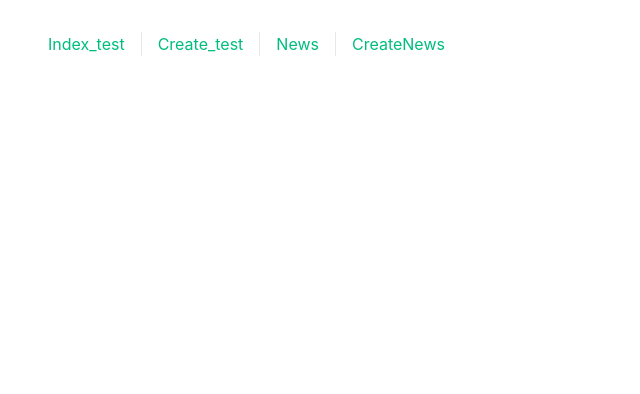
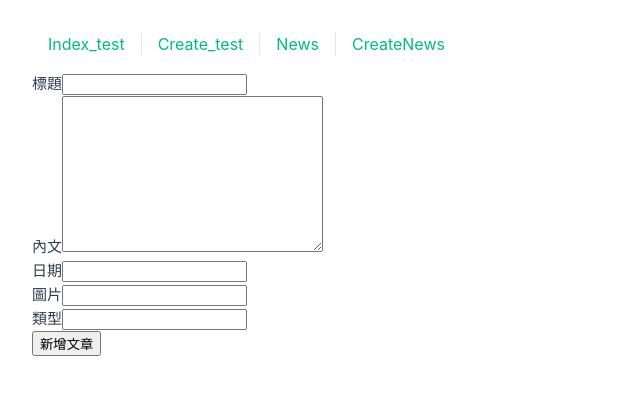
Before and after one commit to chenyj1999/front, a Vue app: page /updateNews in a window 1280 px wide. Shown: the top 394 px of the page, without its empty margins (0-640 px from the left). Built offline with nearby package versions, Linux system fonts and the light colour scheme; no server answers.

Commit message:
News_221018

```diff
--- a/src/router/index.js
+++ b/src/router/index.js
@@ -5,6 +5,7 @@ import CreateView from '../views/CreateView.vue'
 import UpdateView from '../views/UpdateView.vue'
 import AllNews from '../views/news/AllNews.vue'
 import CreateNews from '../views/news/CreateNews.vue'
+import UpdateNews from '../views/news/UpdateNews.vue'
 
 const router = createRouter({
   history: createWebHistory(import.meta.env.BASE_URL),
@@ -48,6 +49,11 @@ const router = createRouter({
       name: 'createNews',
       component: CreateNews
     },
+    {
+      path: '/updateNews',
+      name: 'updateNews',
+      component: UpdateNews
+    },
   ]
 })
 
--- a/src/views/UpdateView.vue
+++ b/src/views/UpdateView.vue
@@ -1,22 +1,30 @@
-<script>
-export default {
-    props: {
-        user: {
-            type: String,
-        },
-    },
-    computed: {
-        userData() {
-            return this.user;
-        },
-    },
-};
+<script setup>
+import { ref, reactive, computed } from 'vue';
+import axios from 'axios';
+let apiResult = reactive({
+    data: [{
+        "title": "",
+        "content": "",
+        "date": "",
+        "image": "",
+        "type": "",
+    }]
+});
+if (this.$route.query.id) {
+    queryData.url = this.$route.query.id;
+}
 </script>
 
 
 <template>
-    <div>
-        {{userData}}
-        sadf
+    {{this.$route.query.id}}
+    <div class="form-group">
+        <label>Name</label>
+        <input type="text" class="form-control" >
     </div>
+    <div class="form-group">
+        <label>Detail</label>
+        <input type="text" class="form-control">
+    </div>
+    <button type="submit" class="btn btn-primary">Update</button>
 </template>
--- a/src/views/news/AllNews.vue
+++ b/src/views/news/AllNews.vue
@@ -2,11 +2,15 @@
 <script setup>
 import axios from 'axios';
 import { ref, reactive, computed } from 'vue';
-import router from '@/router'
+
 let apiResult = reactive({
     data: [{
         "id": "",
-        "title": ""
+        "title": "",
+        "content": "",
+        "date": "",
+        "image": "",
+        "type": ""
     }]
 });
 
@@ -16,15 +20,17 @@ axios
         apiResult.data = res.data
         console.log(apiResult.data);
     })
-    .catch(function (error) { // 请求失败处理
-        console.log(error);
-    });
+    .catch((error) => console.log(error));
+
 function Delete(id) {
     axios({
         method: 'delete',
         url: 'http://127.0.0.1:8000/api/' + id
     })
-        .then((response) => alert("刪除成功"))
+        .then((res) => {
+            alert("刪除成功");
+            location.reload()
+        })
         .catch((error) => console.log(error))
 }
 </script>
@@ -41,6 +47,7 @@ function Delete(id) {
             <th>date</th>
             <th>image</th>
             <th>type</th>
+            <th>update</th>
             <th>delete</th>
         </tr>
         <tr v-for="(item,index) in apiResult.data">
@@ -50,6 +57,7 @@ function Delete(id) {
             <td>{{item.date}}</td>
             <td>{{item.image}}</td>
             <td>{{item.type}}</td>
+            <RouterLink :to="{name: 'updateNews', query: {id:item.id}}">update</RouterLink>
             <td @click="Delete(item.id)">delete</td>
         </tr>
     </table>
--- a/src/views/news/CreateNews.vue
+++ b/src/views/news/CreateNews.vue
@@ -2,23 +2,31 @@
 
 import axios from 'axios';
 import { ref, reactive, computed } from 'vue';
+import router from '@/router'
 
-const title = ref('');
-const content = ref('');
-const date = ref('');
-const image = ref('');
-const type = ref('');
+let apiResult = reactive({
+    data: [{
+        "id": "",
+        "title": "",
+        "content": "",
+        "date": "",
+        "image": "",
+        "type": ""
+    }]
+});
 
-console.log("createview")
 function post() {
     axios.post('http://127.0.0.1:8000/api', {
-        title: title.value,
-        content: content.value,
-        date: date.value,
-        image: image.value,
-        type: type.value,
+        title: apiResult.data.title,
+        content: apiResult.data.content,
+        date: apiResult.data.date,
+        image: apiResult.data.image,
+        type: apiResult.data.type,
     })
-        .then((response) => alert("新增成功"))
+        .then((res) => {
+            alert("新增成功");
+            router.replace({ path: '/allNews' });
+        })
         .catch((error) => console.log(error))
 }
 
@@ -28,27 +36,27 @@ function post() {
 
 <template>
     <div class="create">
-        <form action="" method="post" enctype="multipart/form-data" @submit.prevent="submitForm">
+        <form action="" method="post" enctype="multipart/form-data" @submit.prevent="post">
 
             <div class="field">
                 <label for="">標題</label>
-                <input type="text" name="title" v-model="title">
+                <input type="text" name="title" v-model="apiResult.data.title">
             </div>
             <div class="field">
                 <label for="">內文</label>
-                <textarea name="content" cols="30" rows="10" v-model="content"></textarea>
+                <textarea name="content" cols="30" rows="10" v-model="apiResult.data.content"></textarea>
             </div>
             <div class="field">
                 <label for="">日期</label>
-                <input type="text" name="date" v-model="date">
+                <input type="text" name="date" v-model="apiResult.data.date">
             </div>
             <div class="field">
                 <label for="">圖片</label>
-                <input type="text" name="image" v-model="image">
+                <input type="text" name="image" v-model="apiResult.data.image">
             </div>
             <div class="field">
                 <label for="">類型</label>
-                <input type="text" name="type" v-model="type">
+                <input type="text" name="type" v-model="apiResult.data.type">
             </div>
             <!--<label for="image" class="block text-sm leading-5 font-medium text-gray-700">
                 圖片上傳
@@ -56,7 +64,7 @@ function post() {
             </label>-->
 
             <div class="actions">
-                <button type="submit" @click="post">新增文章</button>
+                <button type="submit">新增文章</button>
             </div>
 
         </form>
--- /dev/null
+++ b/src/views/news/UpdateNews.vue
@@ -0,0 +1,86 @@
+<script setup>
+
+import axios from 'axios';
+import { ref, reactive, computed } from 'vue';
+import router from '@/router';
+import { useRoute } from 'vue-router';
+
+const route = useRoute();
+const idResult = route.query.id;
+
+let apiResult = reactive({
+    data: [{
+        "id": "",
+        "title": "",
+        "content": "",
+        "date": "",
+        "image": "",
+        "type": ""
+    }]
+});
+
+axios.get('http://127.0.0.1:8000/api/' + idResult)
+    .then((res) => {
+        apiResult.data = res.data
+        console.log(response)
+    })
+    .catch((error) => console.log(error))
+
+function Update() {
+    axios.put('http://127.0.0.1:8000/api/' + idResult, {
+        title: apiResult.data.title,
+        content: apiResult.data.content,
+        date: apiResult.data.date,
+        image: apiResult.data.image,
+        type: apiResult.data.type,
+    })
+        .then((res) => {
+            apiResult.data = res.data;
+            alert("修改成功");
+            router.push({ path: 'AllNews' })
+            console.log(response)
+        })
+        .catch((error) => console.log(error))
+}
+
+
+</script>
+
+<template>
+    <form action="" method="post" enctype="multipart/form-data" @submit.prevent="Update">
+
+        <div class="field">
+            <label for="">標題</label>
+            <input type="text" name="title" v-model="apiResult.data.title">
+        </div>
+        <div class="field">
+            <label for="">內文</label>
+            <textarea name="content" cols="30" rows="10" v-model="apiResult.data.content"></textarea>
+        </div>
+        <div class="field">
+            <label for="">日期</label>
+            <input type="text" name="date" v-model="apiResult.data.date">
+        </div>
+        <div class="field">
+            <label for="">圖片</label>
+            <input type="text" name="image" v-model="apiResult.data.image">
+        </div>
+        <div class="field">
+            <label for="">類型</label>
+            <input type="text" name="type" v-model="apiResult.data.type">
+        </div>
+        <!--<label for="image" class="block text-sm leading-5 font-medium text-gray-700">
+                圖片上傳
+                <input type="file" name="image">
+            </label>-->
+
+        <div class="actions">
+            <button type="submit">新增文章</button>
+        </div>
+
+    </form>
+</template>
+
+<style>
+
+</style>
```
